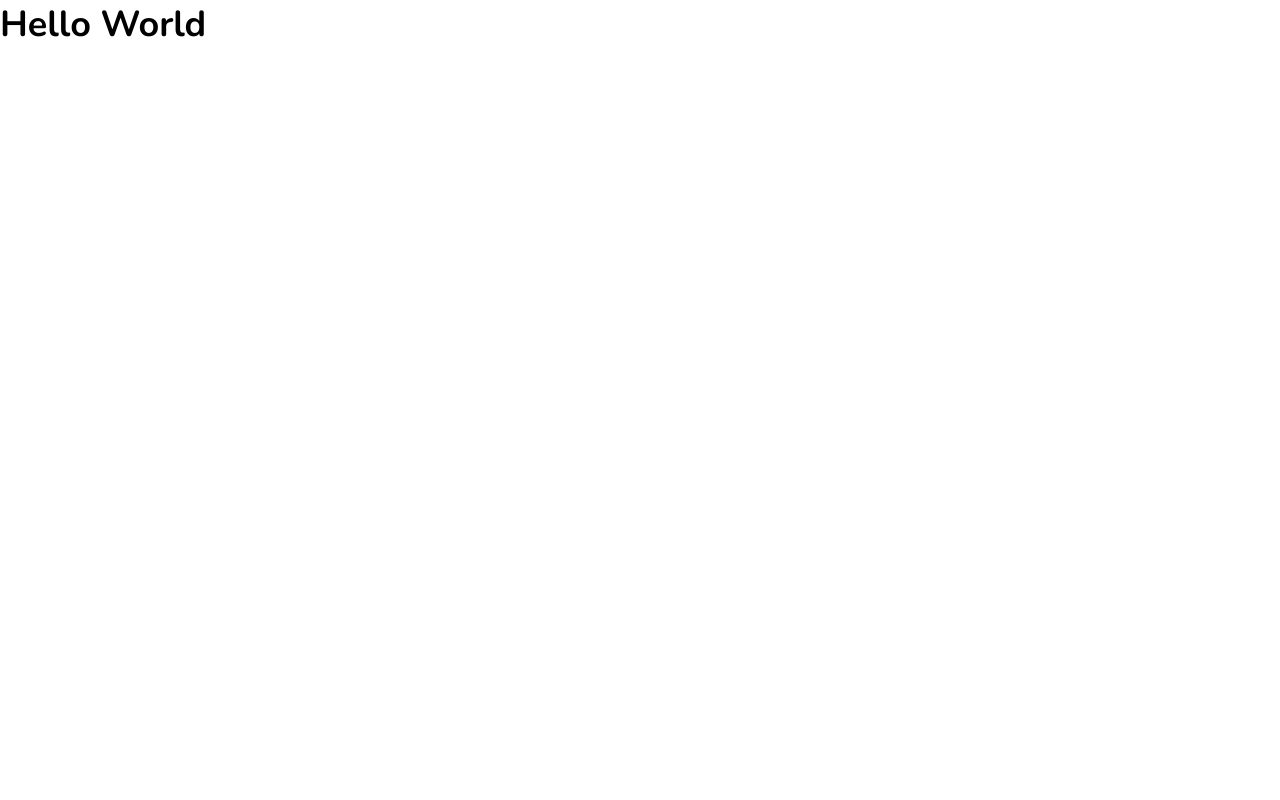
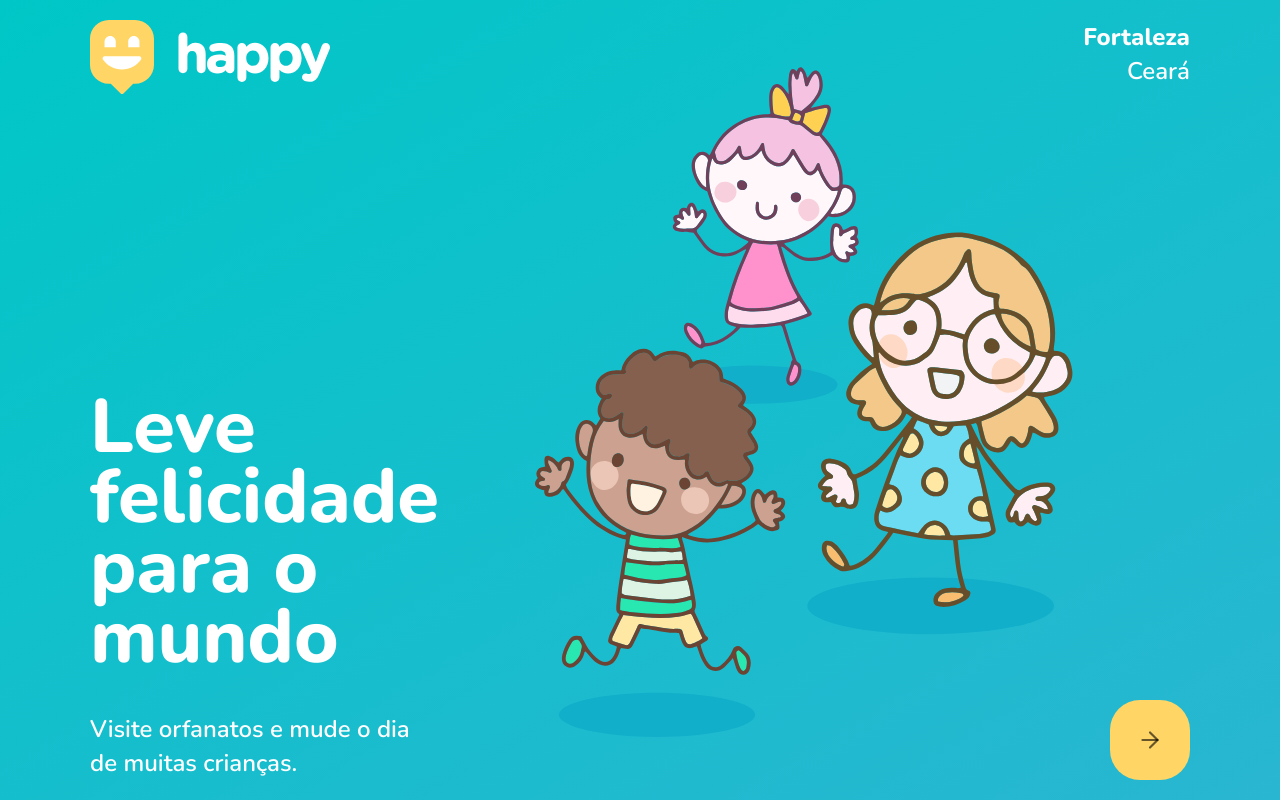
Before and after one commit to erik-ferreira/next-level-week-3, a React (Create React App) app in the folder web/: page / in a window 1280 px wide. Built offline with nearby package versions, Linux system fonts and the light colour scheme.

Commit message:
finished page landing

```diff
--- a/web/package.json
+++ b/web/package.json
@@ -12,6 +12,8 @@
     "@types/react-dom": "^17.0.0",
     "react": "^17.0.2",
     "react-dom": "^17.0.2",
+    "react-icons": "^4.2.0",
+    "react-router-dom": "^5.2.0",
     "react-scripts": "4.0.3",
     "typescript": "^4.1.2",
     "web-vitals": "^1.0.1"
@@ -39,5 +41,8 @@
       "last 1 firefox version",
       "last 1 safari version"
     ]
+  },
+  "devDependencies": {
+    "@types/react-router-dom": "^5.1.7"
   }
 }
--- a/web/src/App.tsx
+++ b/web/src/App.tsx
@@ -1,12 +1,9 @@
-import React from "react";
+import Routes from "./routes";
+
 import "./styles/global.css";
 
 function App() {
-  return (
-    <div className="App">
-      <h1>Hello World</h1>
-    </div>
-  );
+  return <Routes />;
 }
 
 export default App;
--- /dev/null
+++ b/web/src/pages/Landing.tsx
@@ -0,0 +1,31 @@
+import { FiArrowRight } from "react-icons/fi";
+import { Link } from "react-router-dom";
+
+import logoImg from "../images/logo.svg";
+import "../styles/landing.css";
+
+function Landing() {
+  return (
+    <div id="page-landing">
+      <div className="content-wrapper">
+        <img src={logoImg} alt="logo-happy" />
+
+        <main>
+          <h1>Leve felicidade para o mundo</h1>
+          <p>Visite orfanatos e mude o dia de muitas crianças.</p>
+        </main>
+
+        <div className="location">
+          <strong>Fortaleza</strong>
+          <span>Ceará</span>
+        </div>
+
+        <Link to="/app" className="enter-app">
+          <FiArrowRight size={26} color="rgba(0, 0, 0, 0.6)" />
+        </Link>
+      </div>
+    </div>
+  );
+}
+
+export default Landing;
--- /dev/null
+++ b/web/src/pages/OrphanagesMap.tsx
@@ -0,0 +1,9 @@
+function OrphanagesMap() {
+  return (
+    <div>
+      <span>OrphanagesMap</span>
+    </div>
+  );
+}
+
+export default OrphanagesMap;
--- /dev/null
+++ b/web/src/routes.tsx
@@ -0,0 +1,17 @@
+import { BrowserRouter, Switch, Route } from "react-router-dom";
+
+import Landing from "./pages/Landing";
+import OrphanagesMap from "./pages/OrphanagesMap";
+
+function Routes() {
+  return (
+    <BrowserRouter>
+      <Switch>
+        <Route path="/" exact component={Landing} />
+        <Route path="/app" exact component={OrphanagesMap} />
+      </Switch>
+    </BrowserRouter>
+  );
+}
+
+export default Routes;
--- a/web/src/styles/global.css
+++ b/web/src/styles/global.css
@@ -5,8 +5,8 @@
 }
 
 body {
-  color: "#FFF";
-  background: "#EBF2F5";
+  color: #fff;
+  background: #ebf2f5;
 }
 
 body,
--- /dev/null
+++ b/web/src/styles/landing.css
@@ -0,0 +1,82 @@
+#page-landing {
+  width: 100vw;
+  height: 100vh;
+  background: linear-gradient(329.54deg, #29b6d1 0%, #00c7c7 100%);
+  box-shadow: 0px 4px 4px rgba(0, 0, 0, 0.25);
+
+  display: flex;
+  align-items: center;
+  justify-content: center;
+  padding: 20px 0;
+}
+
+#page-landing .content-wrapper {
+  position: relative;
+
+  max-width: 1100px;
+  width: 100%;
+
+  max-height: 6800px;
+  height: 100%;
+
+  display: flex;
+  align-items: flex-start;
+  justify-content: space-between;
+  flex-direction: column;
+
+  background: url("../images/landing.svg") no-repeat 80% center;
+}
+
+#page-landing .content-wrapper main {
+  max-width: 350px;
+}
+
+#page-landing .content-wrapper main h1 {
+  font-size: 76px;
+  font-weight: 900;
+  line-height: 70px;
+}
+
+#page-landing .content-wrapper main p {
+  margin-top: 40px;
+  font-size: 24px;
+  line-height: 34px;
+}
+
+.content-wrapper .location {
+  position: absolute;
+  right: 0;
+  top: 0;
+
+  font-size: 24px;
+  line-height: 34px;
+
+  display: flex;
+  flex-direction: column;
+
+  text-align: right;
+}
+
+.content-wrapper .location strong {
+  font-weight: 800;
+}
+
+.content-wrapper .enter-app {
+  position: absolute;
+  right: 0;
+  bottom: 0;
+
+  width: 80px;
+  height: 80px;
+  background: #ffd666;
+  border-radius: 30px;
+
+  display: flex;
+  align-items: center;
+  justify-content: center;
+  transition: background-color 0.2s;
+}
+
+.content-wrapper .enter-app:hover {
+  background: #96feff;
+}
```
Also changed, not shown: 1 other file (tests, documents, lock files or other folders).
